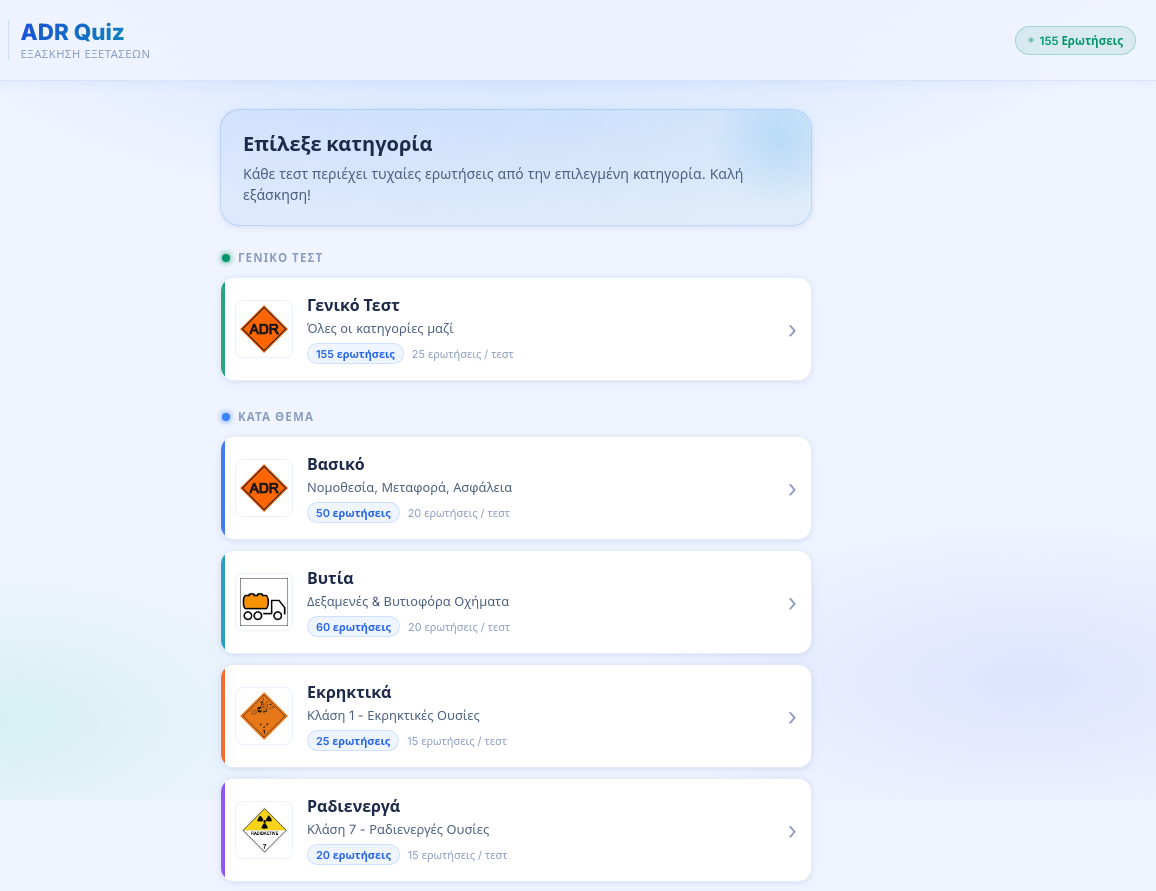
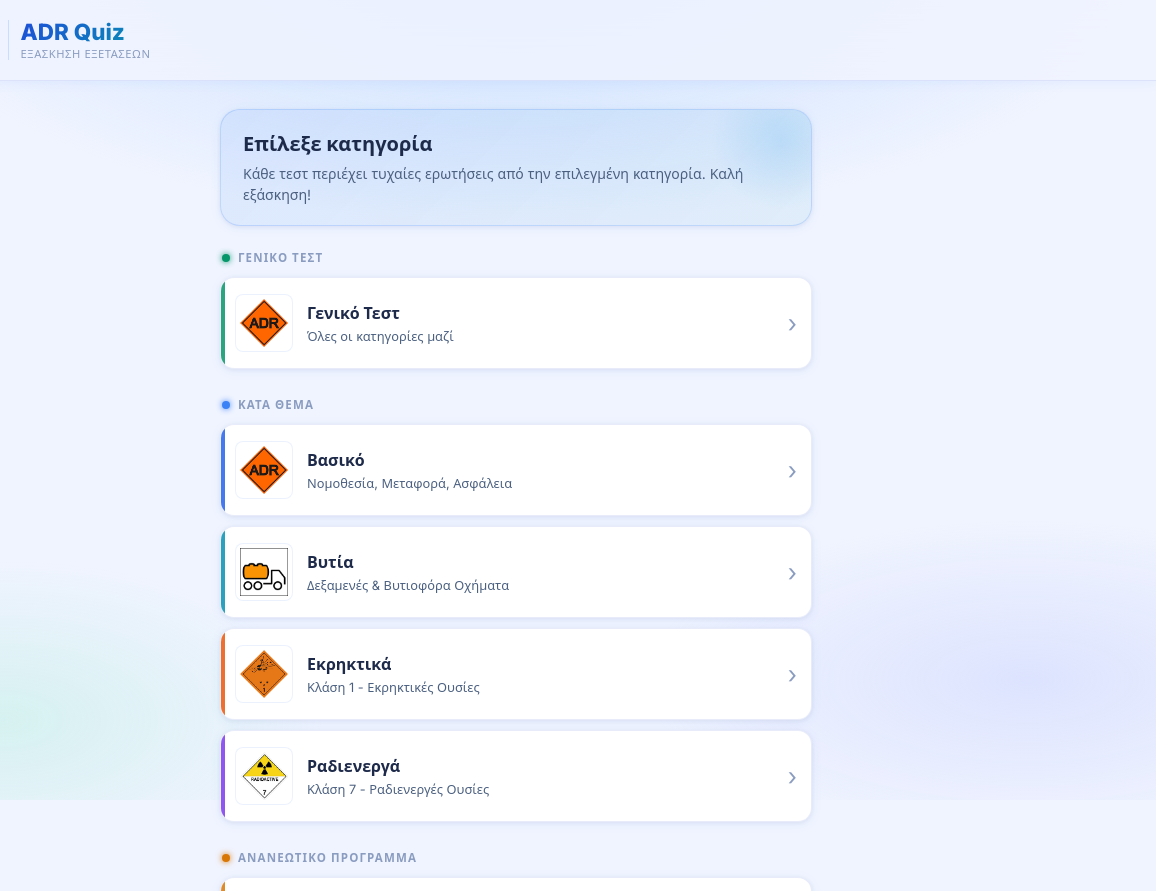
Before and after one commit to katartisikek/AdrQuiz, a plain HTML site: page index.html in a window 1280 px wide. Shown: the top 891 px of the page, 124-1280 px from the left. Drawn offline with Linux system fonts and the light colour scheme.

Commit message:
Ολοκληρωτική αφαίρεση του αριθμού ερωτήσεων (badges & counts)

```diff
--- a/index.html
+++ b/index.html
@@ -24,10 +24,6 @@
           <p class="logo-sub">Εξάσκηση Εξετάσεων</p>
         </div>
       </div>
-      <div class="home-badge">
-        <span class="badge-dot"></span>
-        <span>155 Ερωτήσεις</span>
-      </div>
     </header>
 
     <main class="home-main">
@@ -50,10 +46,6 @@
             <div class="card-content">
               <h3 class="card-title">Γενικό Τεστ</h3>
               <p class="card-desc">Όλες οι κατηγορίες μαζί</p>
-              <div class="card-meta">
-                <span class="meta-badge">155 ερωτήσεις</span>
-                <span class="meta-count">25 ερωτήσεις / τεστ</span>
-              </div>
             </div>
             <div class="card-arrow">&#8250;</div>
           </div>
@@ -75,10 +67,6 @@
             <div class="card-content">
               <h3 class="card-title">Βασικό</h3>
               <p class="card-desc">Νομοθεσία, Μεταφορά, Ασφάλεια</p>
-              <div class="card-meta">
-                <span class="meta-badge">50 ερωτήσεις</span>
-                <span class="meta-count">20 ερωτήσεις / τεστ</span>
-              </div>
             </div>
             <div class="card-arrow">&#8250;</div>
           </div>
@@ -90,10 +78,6 @@
             <div class="card-content">
               <h3 class="card-title">Βυτία</h3>
               <p class="card-desc">Δεξαμενές &amp; Βυτιοφόρα Οχήματα</p>
-              <div class="card-meta">
-                <span class="meta-badge">60 ερωτήσεις</span>
-                <span class="meta-count">20 ερωτήσεις / τεστ</span>
-              </div>
             </div>
             <div class="card-arrow">&#8250;</div>
           </div>
@@ -105,10 +89,6 @@
             <div class="card-content">
               <h3 class="card-title">Εκρηκτικά</h3>
               <p class="card-desc">Κλάση 1 - Εκρηκτικές Ουσίες</p>
-              <div class="card-meta">
-                <span class="meta-badge">25 ερωτήσεις</span>
-                <span class="meta-count">15 ερωτήσεις / τεστ</span>
-              </div>
             </div>
             <div class="card-arrow">&#8250;</div>
           </div>
@@ -120,10 +100,6 @@
             <div class="card-content">
               <h3 class="card-title">Ραδιενεργά</h3>
               <p class="card-desc">Κλάση 7 - Ραδιενεργές Ουσίες</p>
-              <div class="card-meta">
-                <span class="meta-badge">20 ερωτήσεις</span>
-                <span class="meta-count">15 ερωτήσεις / τεστ</span>
-              </div>
             </div>
             <div class="card-arrow">&#8250;</div>
           </div>
```
